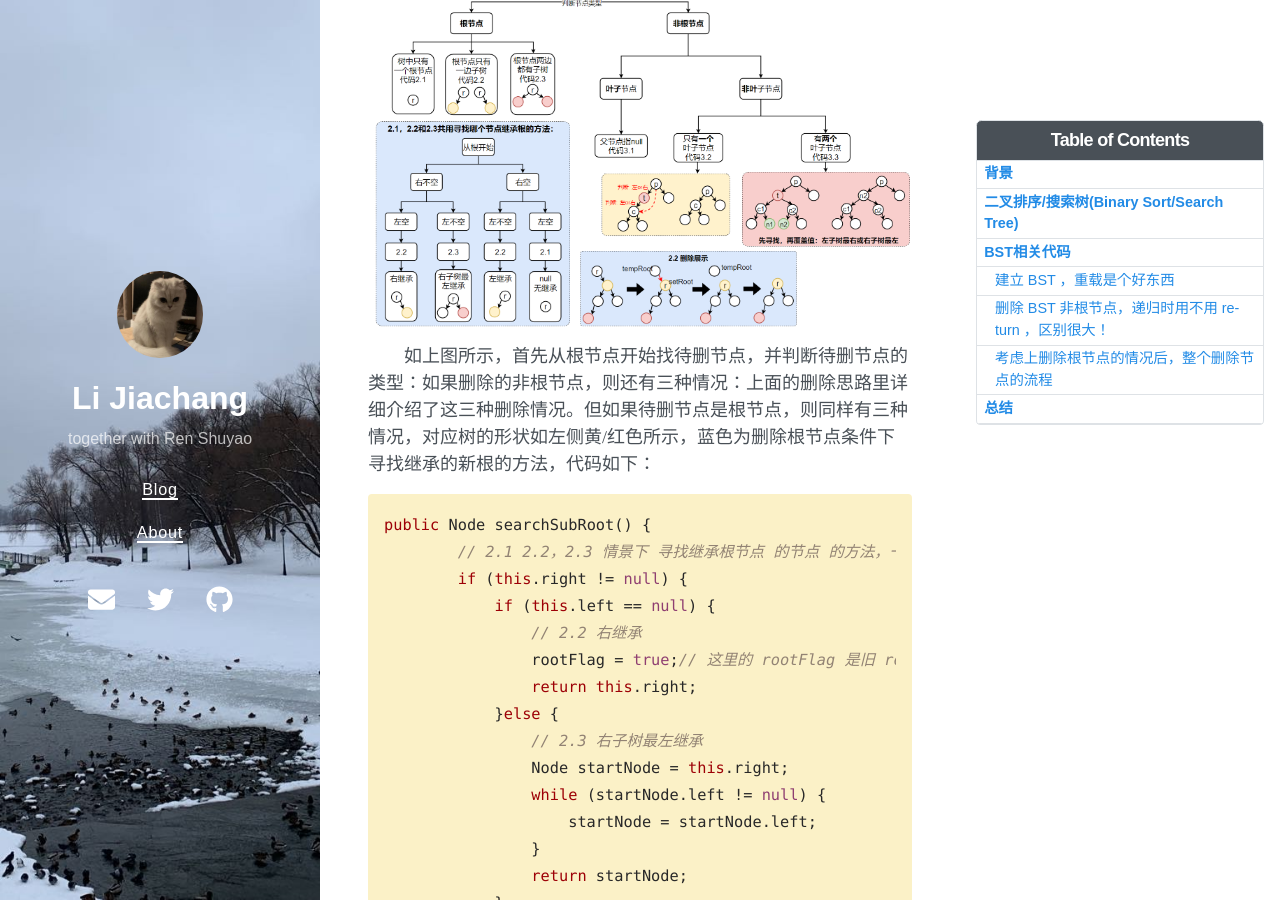
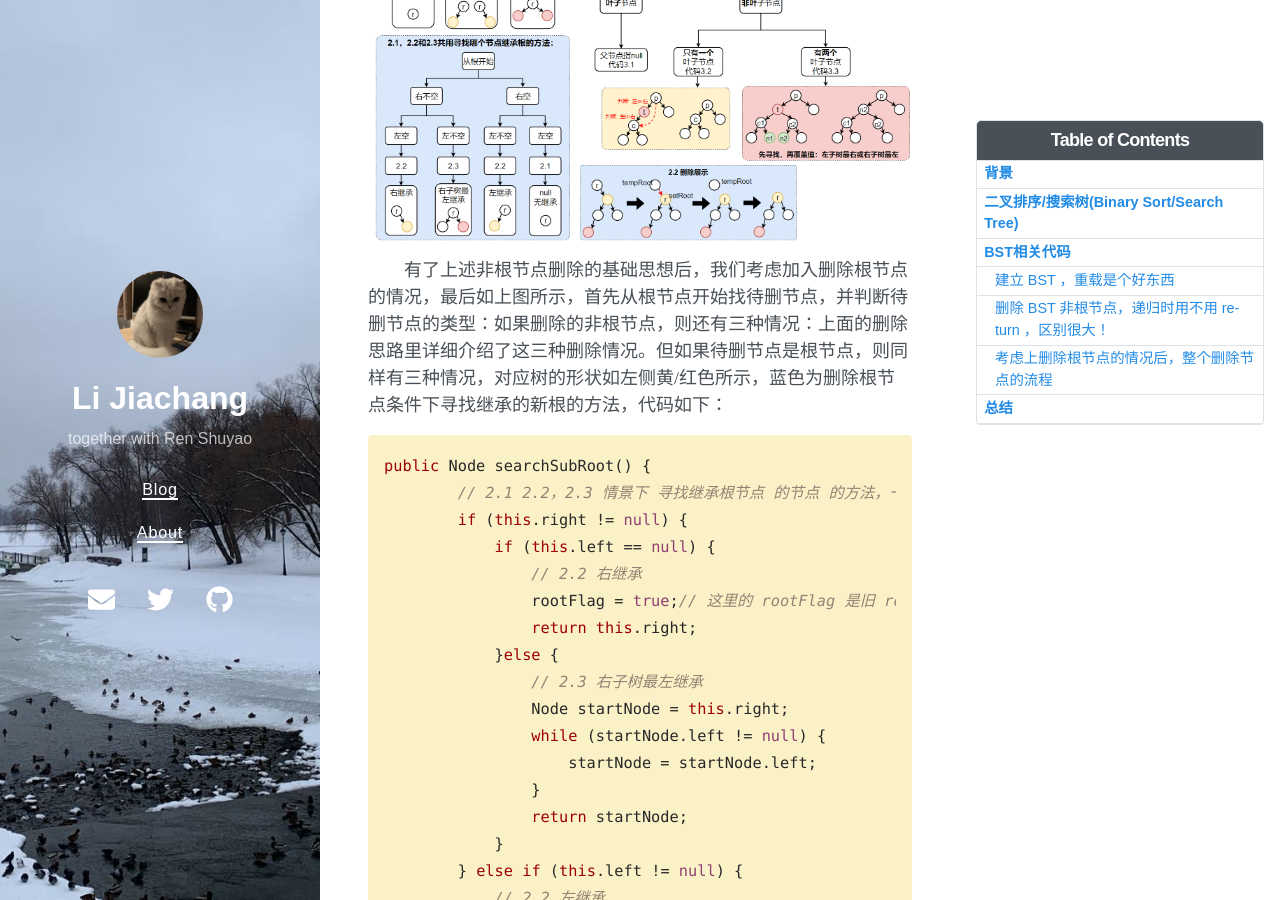
Before and after one commit to Jeremy1Lee/Jeremy1Lee.github.io, a Jekyll site: the page built from _posts/2022-09-28-binary-search-tree.md, in a window 1280 px wide and 900 px high, scrolled down 4500 px. Built offline with Jekyll 4.4.1, drawn with Linux system fonts in a browser that asks for light colours; nearby versions of some CDN libraries.

Commit message:
Update 2022-09-28-binary-search-tree.md

```diff
--- a/_posts/2022-09-28-binary-search-tree.md
+++ b/_posts/2022-09-28-binary-search-tree.md
@@ -127,7 +123,7 @@ toc: true
 
 ![chart06.png](/images/chart06.png "flowchart-BSTdel"){: .align-center}
 
-&emsp;&emsp;如上图所示，首先从根节点开始找待删节点，并判断待删节点的类型：如果删除的非根节点，则还有三种情况：上面的删除思路里详细介绍了这三种删除情况。但如果待删节点是根节点，则同样有三种情况，对应树的形状如左侧黄/红色所示，蓝色为删除根节点条件下寻找继承的新根的方法，代码如下：
+&emsp;&emsp;有了上述非根节点删除的基础思想后，我们考虑加入删除根节点的情况，最后如上图所示，首先从根节点开始找待删节点，并判断待删节点的类型：如果删除的非根节点，则还有三种情况：上面的删除思路里详细介绍了这三种删除情况。但如果待删节点是根节点，则同样有三种情况，对应树的形状如左侧黄/红色所示，蓝色为删除根节点条件下寻找继承的新根的方法，代码如下：
 
 {% highlight js %}
 public Node searchSubRoot() {
```
Also changed, not shown: other parts of _posts/2022-09-28-binary-search-tree.md (+0 -4 lines).
